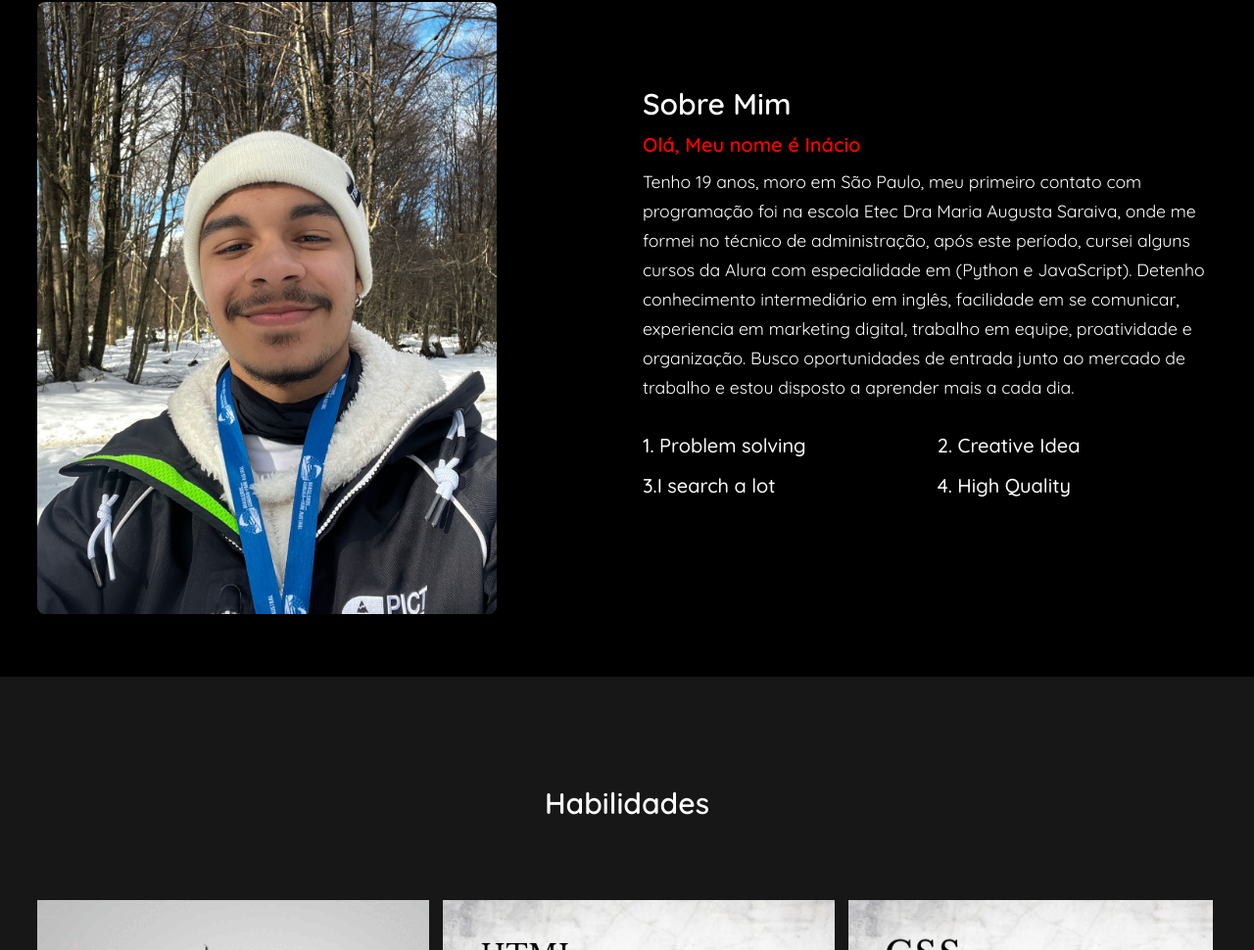
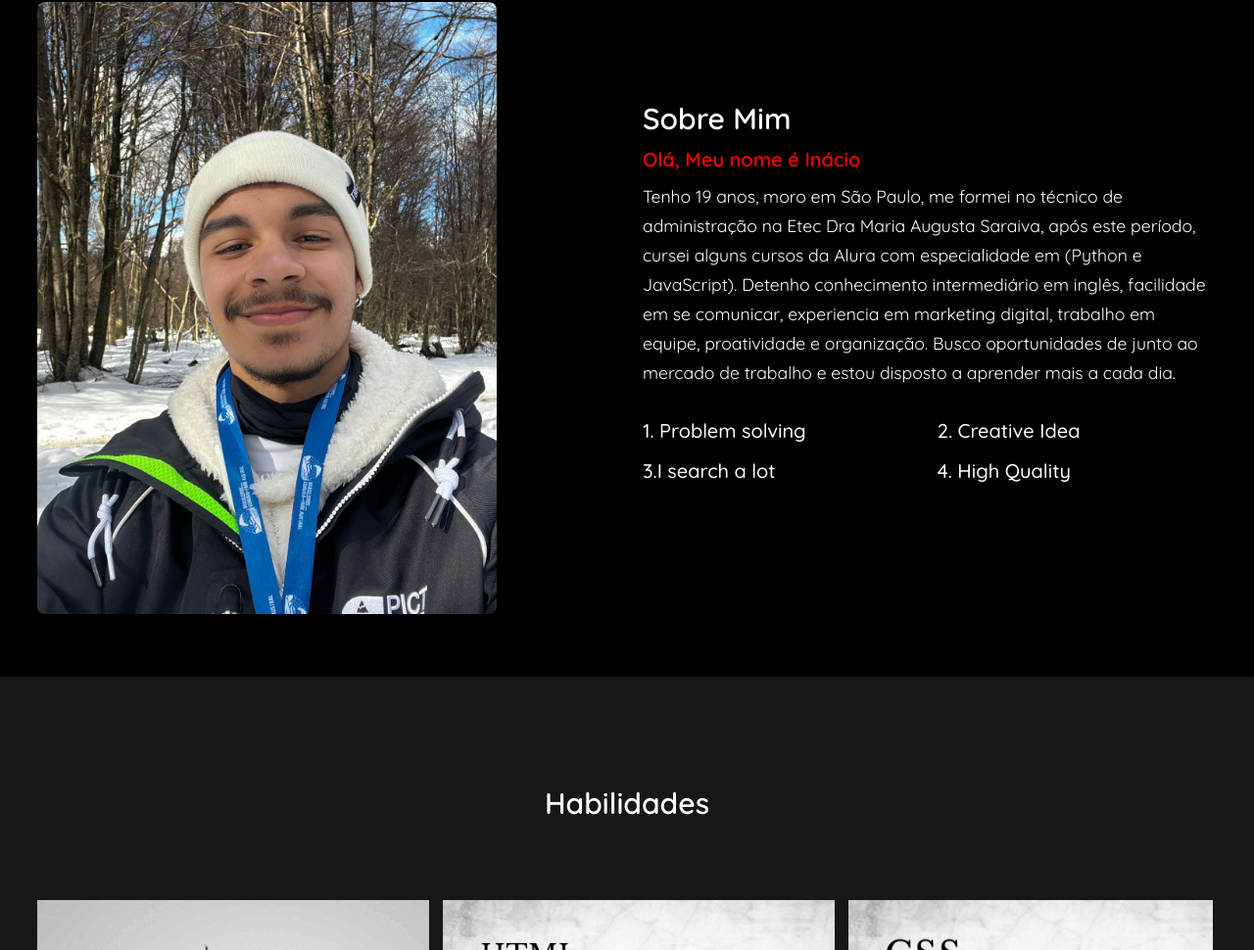
Before and after one commit to InacioBrI/Portfolio, a plain HTML site: page Index.html in a window 1280 px wide. Shown: the part 908-1878 px from the top of the page at 98% size. Drawn offline with nearby package versions, Linux system fonts and the light colour scheme.

Commit message:
alterando o resumo.

```diff
--- a/Index.html
+++ b/Index.html
@@ -58,7 +58,7 @@
         <div class="about-text">
             <h2>Sobre Mim</h2>
             <h4>Olá, Meu nome é Inácio</h4>
-            <p>Tenho 19 anos, moro em São Paulo, meu primeiro contato com programação foi na escola Etec Dra Maria Augusta Saraiva, onde me formei no técnico de administração, após este período, cursei alguns cursos da Alura com  especialidade em (Python e JavaScript). Detenho conhecimento intermediário em inglês, facilidade em se comunicar, experiencia em marketing digital, trabalho em equipe, proatividade e organização. Busco oportunidades de entrada junto ao mercado de trabalho e estou disposto a aprender mais a cada dia.</p>
+            <p>Tenho 19 anos, moro em São Paulo, me formei no técnico de administração na Etec Dra Maria Augusta Saraiva, após este período, cursei alguns cursos da Alura com especialidade em (Python e JavaScript). Detenho conhecimento intermediário em inglês, facilidade em se comunicar, experiencia em marketing digital, trabalho em equipe, proatividade e organização. Busco oportunidades de junto ao mercado de trabalho e estou disposto a aprender mais a cada dia.</p>
             <div class="habilite">
                 <div class="about-in-">
                     <h5>1. Problem solving</h5>
```
